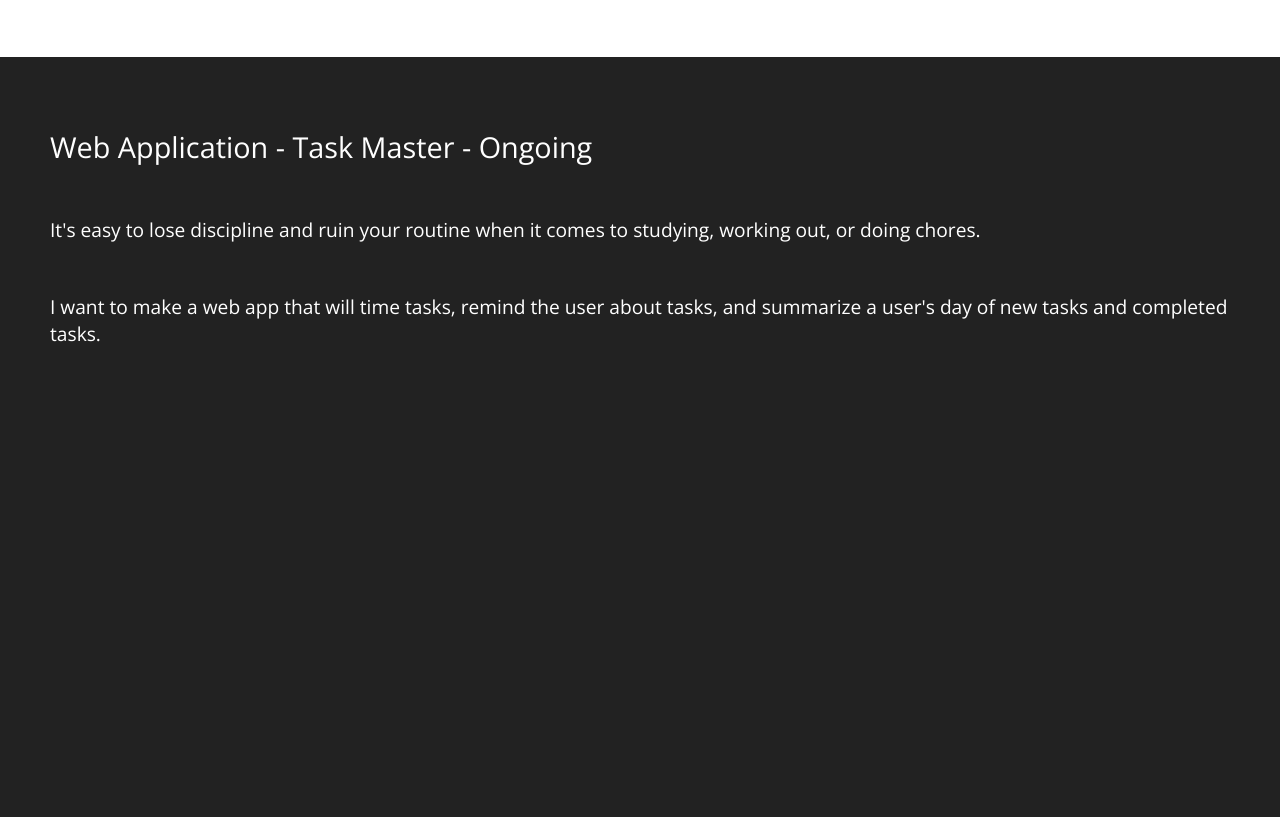
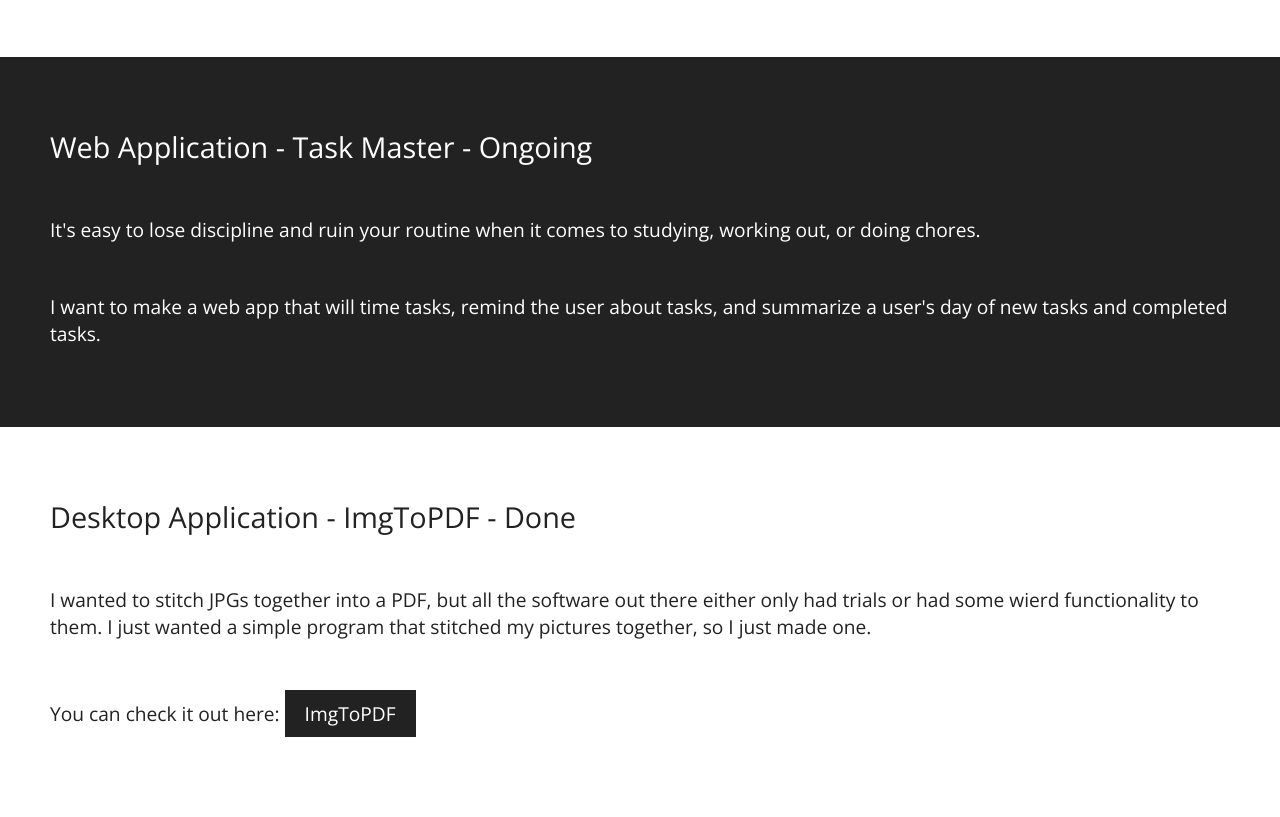
Before and after one commit to nampng/nampng.github.io, a plain HTML site: page projects.html in a window 1280 px wide. Shown: the part 1332-2149 px from the top of the page. Before the commit the page ends 1759 px from the top, so only its background shows below. Drawn offline with nearby package versions, Linux system fonts and the light colour scheme.

Commit message:
added project

```diff
--- a/projects.html
+++ b/projects.html
@@ -79,6 +79,18 @@
                     day of new tasks and completed tasks.
                 </p>
             </article>
+            <article class="bg-light">
+                <h1>Desktop Application - ImgToPDF - Done</h1>
+                <p>
+                    I wanted to stitch JPGs together into a PDF, but all the software out there either only had trials
+                    or had some wierd functionality to them. I just wanted a simple program that stitched my pictures
+                    together, so I just made one.
+                </p>
+                <p>
+                    You can check it out here: <a href="https://github.com/nampng/ImgToPDF"
+                        class="btn btn-dark">ImgToPDF</a>
+                </p>
+            </article>
         </section>
     </main>
 </body>
```
